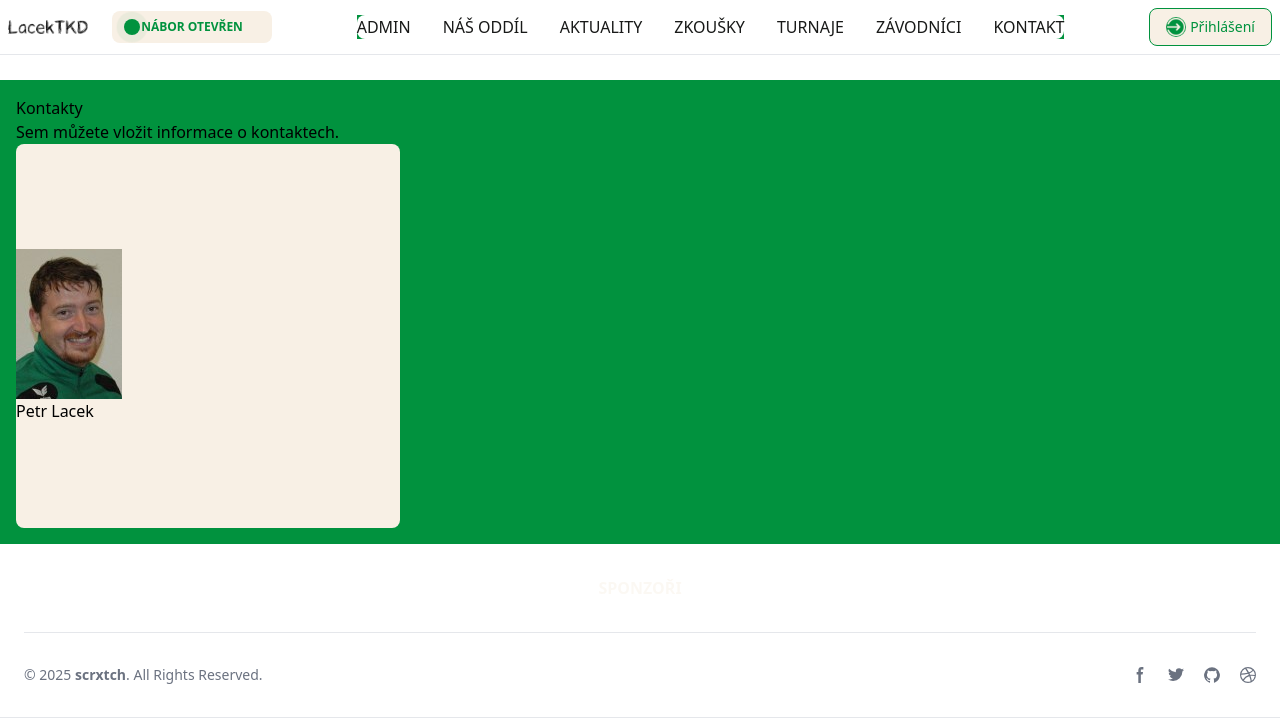
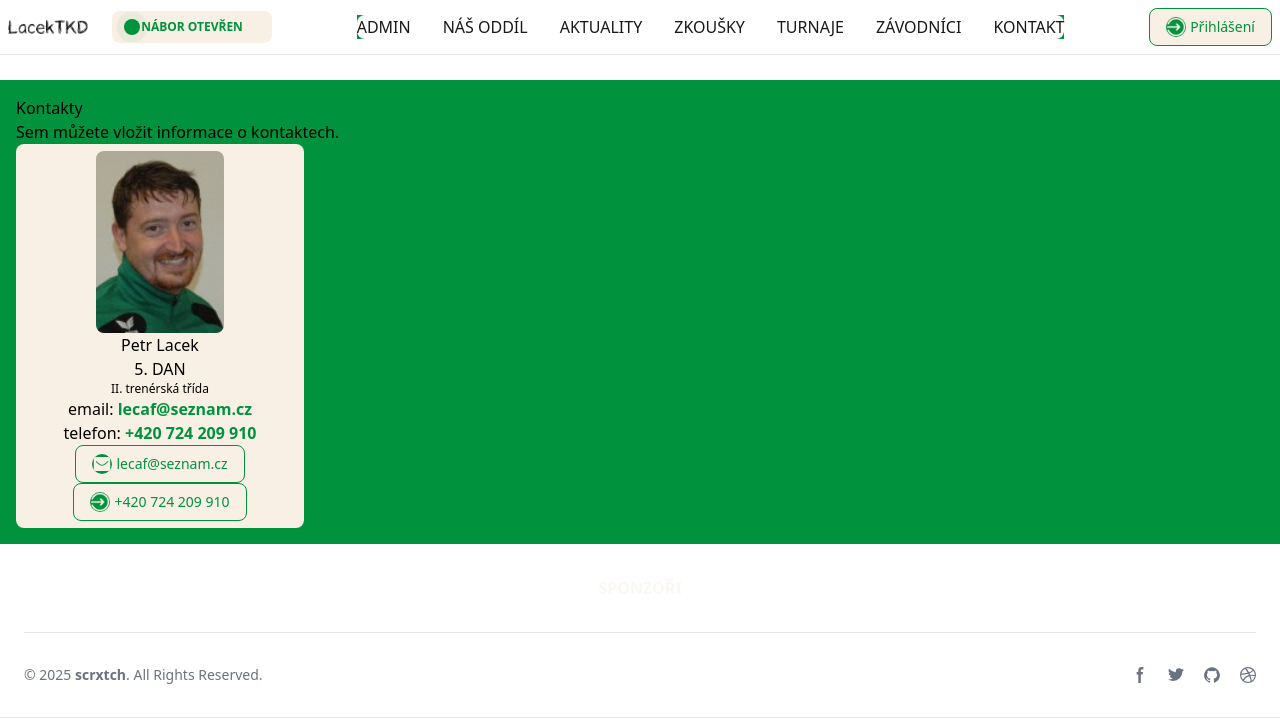
Before and after one commit to scrxtch666/LacekTKD, a React (Vite) app in the folder Frontend/: page /contact in a window 1280 px wide. Shown: the top 722 px of the page. Built offline with nearby package versions, Linux system fonts and the light colour scheme.

Commit message:
Kontakty

```diff
--- a/Frontend/src/pages/Kontakty/MainContact.jsx
+++ b/Frontend/src/pages/Kontakty/MainContact.jsx
@@ -2,15 +2,51 @@ import React from 'react';
 
 function MainContact() {
   return (
-   <div class="bg-customWhite w-96 h-96 rounded-lg flex justify-center flex-col">
+   <div class="bg-customWhite w-72 h-96 rounded-lg flex justify-center flex-col items-center">
    <div>
-    <img src="\src\assets\Fighters\PetrLacek.jpg" alt="" />
+    <img src="\src\assets\Fighters\PetrLacek.jpg" alt="" class="rounded-lg w-32"/>
     </div>
 
-<div>
+<div class="flex flex-col justify-center items-center align-middle">
+
+    <p class="flex flex-col justify-center items-center">
     <span>Petr Lacek</span>
+      <span>5. DAN</span>
+      <span class="text-xs">II. trenérská třída</span>
+    </p>
+
+    <p class="flex justify-center items-center flex-col">
+      <span>email: <span class="text-customGreen font-bold">lecaf@seznam.cz</span></span>
+      <span>telefon: <span class="text-customGreen font-bold">+420 724 209 910</span></span>
+    </p>
 </div>
+<button
+              type="button"
+              className="text-customGreen bg-customWhite focus:ring-4 focus:outline-none font-medium rounded-lg text-sm px-4 py-2 text-center dark:bg-customWhite flex items-center space-x-1 border border-customGreen"
+            >
+              <div className="relative inline-flex rounded-full h-5 w-5 bg-customGreen">
+                <img
+                  className="px-0.6 py-0.6"
+                  src="../src/assets/Icons/emailWW.png"
+                  alt="Login"
+                />
+              </div>
+              <span>lecaf@seznam.cz</span>
+            </button>
 
+            <button
+              type="button"
+              className="text-customGreen bg-customWhite focus:ring-4 focus:outline-none font-medium rounded-lg text-sm px-4 py-2 text-center dark:bg-customWhite flex items-center space-x-1 border border-customGreen"
+            >
+              <div className="relative inline-flex rounded-full h-5 w-5 bg-customGreen">
+                <img
+                  className="px-0.6 py-0.6"
+                  src="../src/assets/Icons/login.png"
+                  alt="Login"
+                />
+              </div>
+              <span>+420 724 209 910</span>
+            </button>
    </div>
   );
 }
```
Also changed, not shown: Frontend/src/assets/Icons/emailW.png (added), Frontend/src/assets/Icons/emailWW.png (added).
